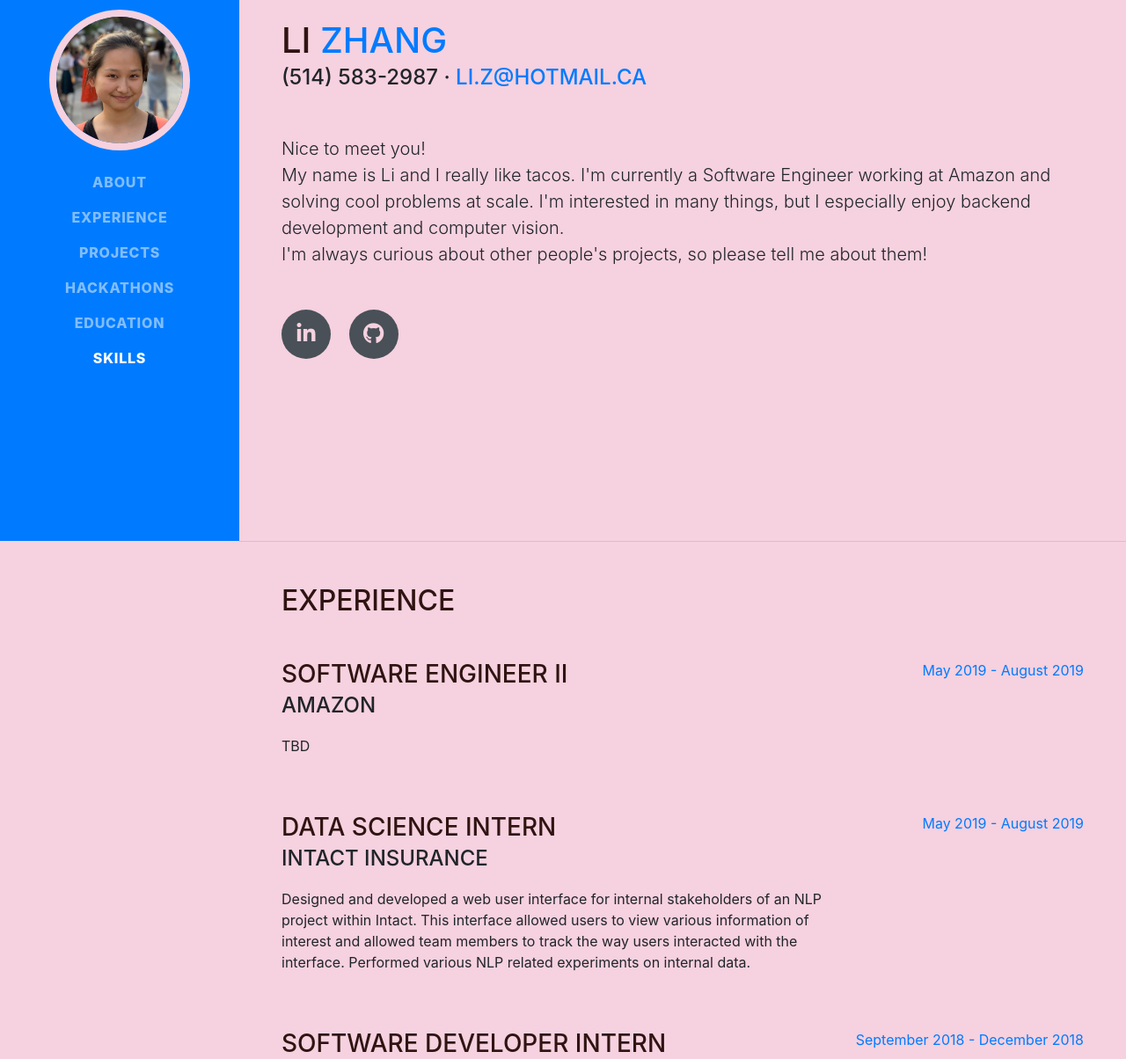
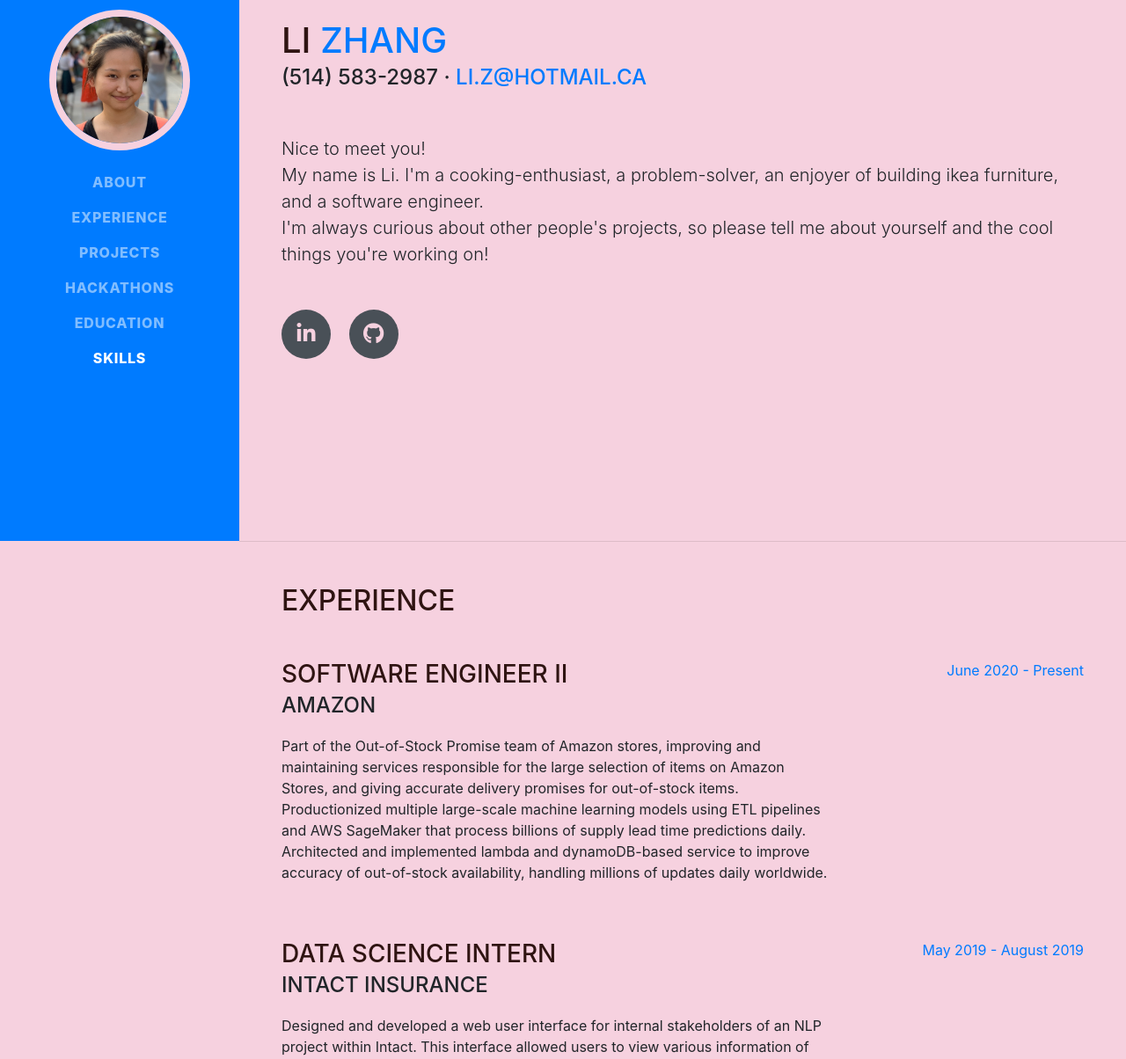
Before and after one commit to LiTigre/LiTigre.github.io, a website with bundled scripts: page index.html in a window 1280 px wide. Shown: the part 185-1389 px from the top of the page at 88% size. Built offline with nearby package versions, Linux system fonts and the light colour scheme; a web font is replaced by a local one.

Commit message:
update amazon work exp

```diff
--- a/index.html
+++ b/index.html
@@ -73,9 +73,9 @@
         </div>
         <p class="lead mb-5">
           Nice to meet you!<br>
-          My name is Li and I really like tacos. I'm currently a Software Engineer working at Amazon and solving cool problems at scale.
-          I'm interested in many things, but I especially enjoy backend development and computer vision.<br>
-          I'm always curious about other people's projects, so please tell me about them!
+          My name is Li.
+          I'm a cooking-enthusiast, a problem-solver, an enjoyer of building ikea furniture, and a software engineer.<br>
+          I'm always curious about other people's projects, so please tell me about yourself and the cool things you're working on!
         </p>
         <div class="social-icons">
           <a href="https://www.linkedin.com/in/litigre/">
@@ -98,10 +98,18 @@
           <div class="resume-content">
             <h3 class="mb-0">Software Engineer II</h3>
             <div class="subheading mb-3">Amazon</div>
-            <p>TBD</p>
+            <p>
+              Part of the Out-of-Stock Promise team of Amazon stores, improving and maintaining
+              services responsible for the large selection of items on Amazon Stores, and giving accurate
+              delivery promises for out-of-stock items.<br>
+              Productionized multiple large-scale machine learning models using ETL pipelines and AWS
+              SageMaker that process billions of supply lead time predictions daily.<br>
+              Architected and implemented lambda and dynamoDB-based service to improve accuracy of
+              out-of-stock availability, handling millions of updates daily worldwide.
+            </p>
           </div>
           <div class="resume-date text-md-right">
-            <span class="text-primary">May 2019 - August 2019</span>
+            <span class="text-primary">June 2020 - Present</span>
           </div>
         </div>
 
```
